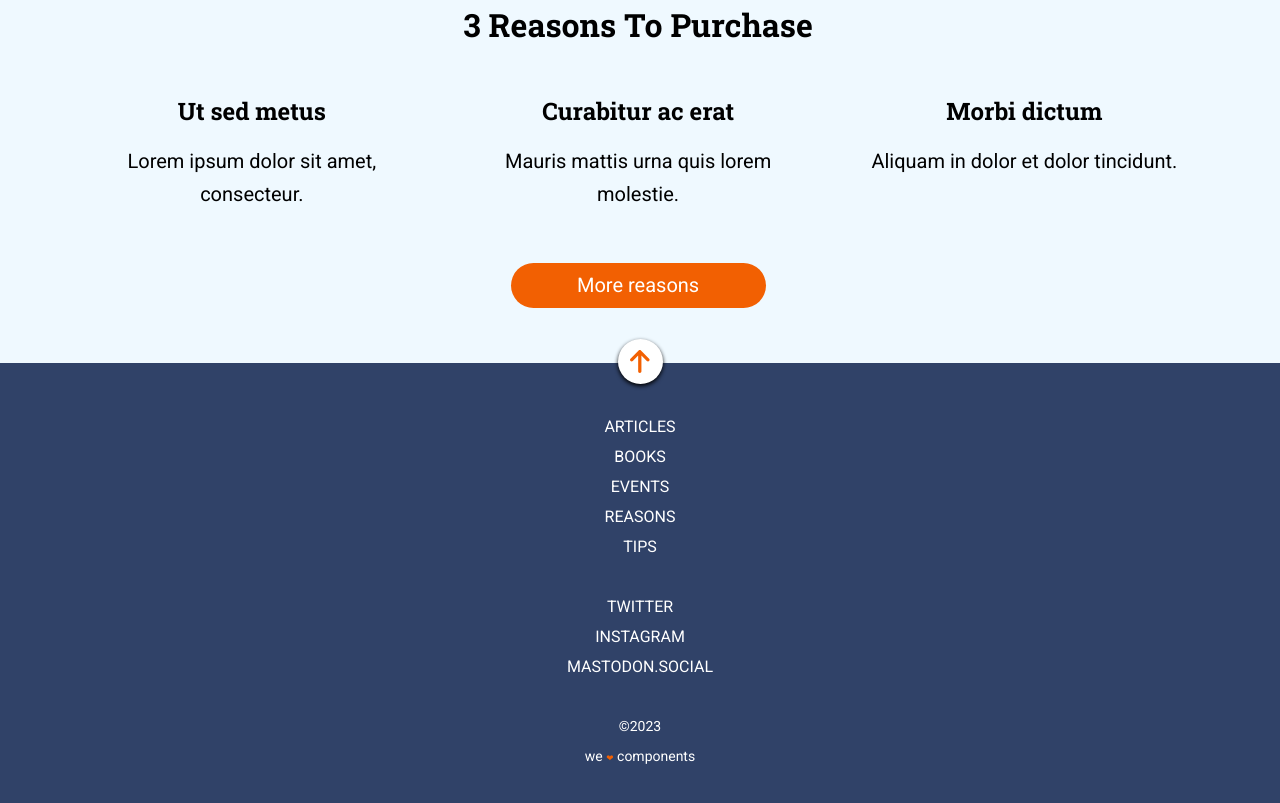
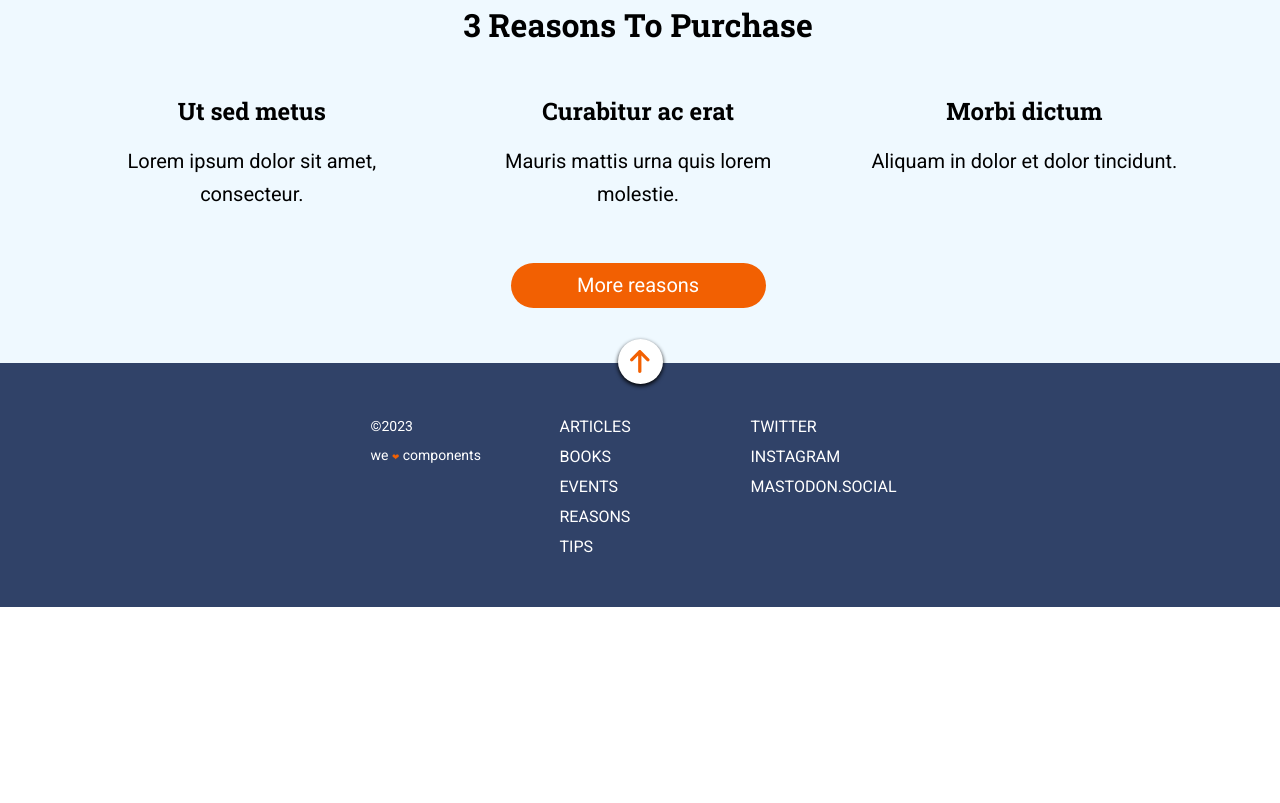
Before and after one commit to Adalab/modulo-1-evaluacion-final-raquelgarciat, a website: page src/html/index.html in a window 1280 px wide. Shown: the part 1223-2026 px from the top of the page. After the commit the page ends 1830 px from the top, so only its background shows below. Drawn offline with nearby package versions, Linux system fonts and the light colour scheme; files that its build step writes are made by us from their sources; files whose address does not match are found by name.

Commit message:
add footer media queries

```diff
--- a/src/scss/layout/_footer.scss
+++ b/src/scss/layout/_footer.scss
@@ -68,9 +68,44 @@
 }
 
 @media all and (min-width: 768px) {
+    .footer {
+        &__flex {
+            display: flex;
+            flex-direction: row;
+            text-align: left;
 
+            &--nav1 {
+                order: 2;
+                width: 210px;
+            }
+
+            &--nav2 {
+                order: 3;
+                width: 210px;
+            }
+
+            &--end {
+                order: 1;
+                width: 210px;
+            }
+        }
+    }
 }
 
 @media all and (min-width: 1280px) {
+    .footer {
+        &__flex {
+            &--nav1 {
+                width: 161px;
+            }
 
+            &--nav2 {
+                width: 159px;
+            }
+
+            &--end {
+                width: 159px;
+            }
+        }
+    }
 }
```
